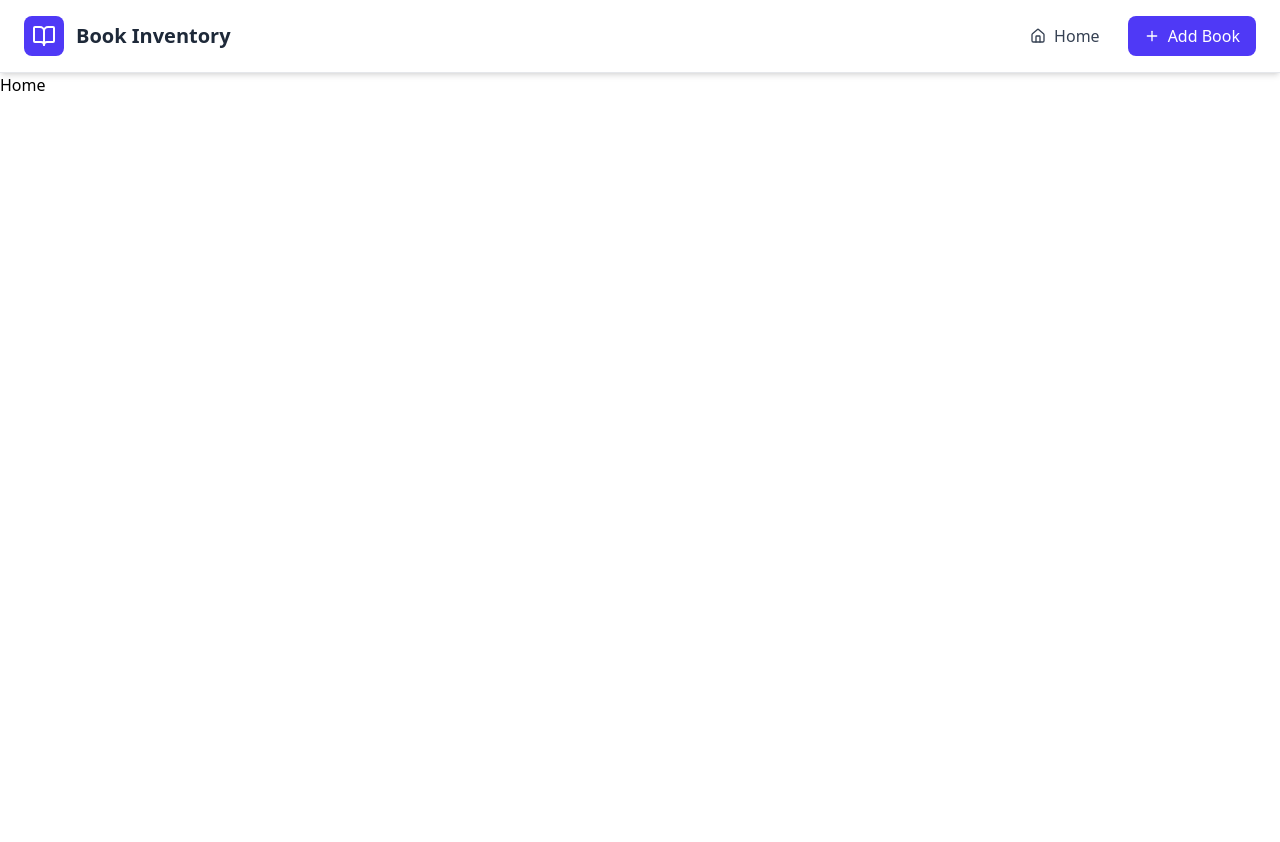
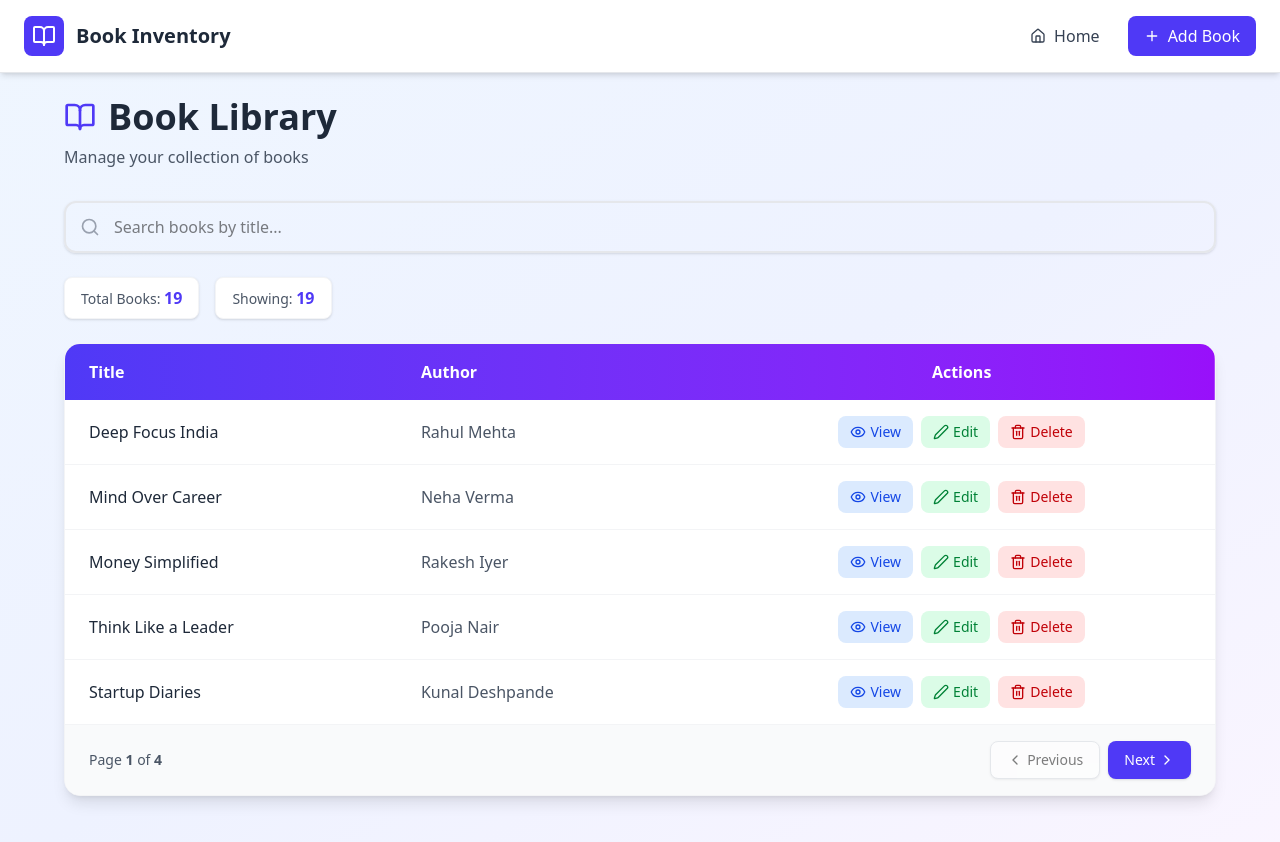
Before and after one commit to HVR2511/Book-Inventory-System, a React (Vite) app: page / in a window 1280 px wide. Shown: the top 842 px of the page. Before the commit the page ends 800 px from the top, so only its background shows below. Built offline with nearby package versions, Linux system fonts and the light colour scheme; data requests are answered from the project's data file.

Commit message:
in home page

```diff
--- a/src/pages/Home.jsx
+++ b/src/pages/Home.jsx
@@ -1,6 +1,154 @@
-const Home = () => {
-    return (
-        <h1>Home</h1>
-    )
+import { useEffect, useState } from "react";
+import { getBooks, deleteBook } from "../services/BookApi";
+import { Link } from "react-router-dom";
+import { Search, Eye, Edit2, Trash2, ChevronLeft, ChevronRight, BookOpen } from "lucide-react";
+
+export default function Home() {
+  const [books, setBooks] = useState([]);
+  const [search, setSearch] = useState("");
+  const [page, setPage] = useState(1);
+  const perPage = 5;
+
+  useEffect(() => {
+    getBooks().then(setBooks);
+  }, []);
+
+  const handleDelete = async (id) => {
+    if (window.confirm("Are you sure you want to delete this book?")) {
+      await deleteBook(id);
+      setBooks(books.filter(b => b.id !== id));
+    }
+  };
+
+  const filtered = books.filter(b =>
+    b.title.toLowerCase().includes(search.toLowerCase())
+  );
+
+  const paginated = filtered.slice((page-1)*perPage, page*perPage);
+  const totalPages = Math.ceil(filtered.length / perPage);
+
+  return (
+    <div className="min-h-screen bg-gradient-to-br from-blue-50 via-indigo-50 to-purple-50 p-6">
+      <div className="max-w-6xl mx-auto">
+        {/* Header */}
+        <div className="mb-8">
+          <div className="flex items-center gap-3 mb-2">
+            <BookOpen className="w-8 h-8 text-indigo-600" />
+            <h1 className="text-4xl font-bold text-gray-800">Book Library</h1>
+          </div>
+          <p className="text-gray-600">Manage your collection of books</p>
+        </div>
+
+        {/* Search Bar */}
+        <div className="mb-6 relative">
+          <Search className="absolute left-4 top-1/2 transform -translate-y-1/2 text-gray-400 w-5 h-5" />
+          <input
+            className="w-full pl-12 pr-4 py-3 border-2 border-gray-200 rounded-xl focus:ring-2 focus:ring-indigo-500 focus:border-indigo-500 transition-all shadow-sm"
+            placeholder="Search books by title..."
+            value={search}
+            onChange={e => setSearch(e.target.value)}
+          />
+        </div>
+
+        {/* Stats */}
+        <div className="mb-6 flex gap-4">
+          <div className="bg-white rounded-lg px-4 py-2 shadow-sm border border-gray-100">
+            <span className="text-sm text-gray-600">Total Books: </span>
+            <span className="font-semibold text-indigo-600">{books.length}</span>
+          </div>
+          <div className="bg-white rounded-lg px-4 py-2 shadow-sm border border-gray-100">
+            <span className="text-sm text-gray-600">Showing: </span>
+            <span className="font-semibold text-indigo-600">{filtered.length}</span>
+          </div>
+        </div>
+
+        {/* Table Card */}
+        <div className="bg-white rounded-2xl shadow-lg overflow-hidden border border-gray-100">
+          <div className="overflow-x-auto">
+            <table className="w-full">
+              <thead>
+                <tr className="bg-gradient-to-r from-indigo-600 to-purple-600 text-white">
+                  <th className="px-6 py-4 text-left font-semibold">Title</th>
+                  <th className="px-6 py-4 text-left font-semibold">Author</th>
+                  <th className="px-6 py-4 text-center font-semibold">Actions</th>
+                </tr>
+              </thead>
+              <tbody className="divide-y divide-gray-100">
+                {paginated.length > 0 ? (
+                  paginated.map(b => (
+                    <tr key={b.id} className="hover:bg-indigo-50/50 transition-colors">
+                      <td className="px-6 py-4">
+                        <span className="font-medium text-gray-800">{b.title}</span>
+                      </td>
+                      <td className="px-6 py-4 text-gray-600">{b.author}</td>
+                      <td className="px-6 py-4">
+                        <div className="flex items-center justify-center gap-2">
+                          <Link
+                            to={`/book/${b.id}`}
+                            className="inline-flex items-center gap-1 px-3 py-1.5 bg-blue-100 text-blue-700 rounded-lg hover:bg-blue-200 transition-colors font-medium text-sm"
+                          >
+                            <Eye className="w-4 h-4" />
+                            View
+                          </Link>
+                          <Link
+                            to={`/edit/${b.id}`}
+                            className="inline-flex items-center gap-1 px-3 py-1.5 bg-green-100 text-green-700 rounded-lg hover:bg-green-200 transition-colors font-medium text-sm"
+                          >
+                            <Edit2 className="w-4 h-4" />
+                            Edit
+                          </Link>
+                          <button
+                            onClick={() => handleDelete(b.id)}
+                            className="inline-flex items-center gap-1 px-3 py-1.5 bg-red-100 text-red-700 rounded-lg hover:bg-red-200 transition-colors font-medium text-sm"
+                          >
+                            <Trash2 className="w-4 h-4" />
+                            Delete
+                          </button>
+                        </div>
+                      </td>
+                    </tr>
+                  ))
+                ) : (
+                  <tr>
+                    <td colSpan="3" className="px-6 py-12 text-center text-gray-500">
+                      <BookOpen className="w-12 h-12 mx-auto mb-3 text-gray-300" />
+                      <p className="text-lg">No books found</p>
+                      <p className="text-sm">Try adjusting your search</p>
+                    </td>
+                  </tr>
+                )}
+              </tbody>
+            </table>
+          </div>
+
+          {/* Pagination */}
+          {paginated.length > 0 && (
+            <div className="bg-gray-50 px-6 py-4 flex items-center justify-between border-t border-gray-100">
+              <div className="text-sm text-gray-600">
+                Page <span className="font-semibold">{page}</span> of <span className="font-semibold">{totalPages}</span>
+              </div>
+              <div className="flex gap-2">
+                <button
+                  onClick={() => setPage(p => Math.max(p-1,1))}
+                  disabled={page === 1}
+                  className="inline-flex items-center gap-1 px-4 py-2 bg-white border border-gray-300 rounded-lg hover:bg-gray-50 disabled:opacity-50 disabled:cursor-not-allowed transition-all font-medium text-sm shadow-sm"
+                >
+                  <ChevronLeft className="w-4 h-4" />
+                  Previous
+                </button>
+                <button
+                  onClick={() => setPage(p => p+1)}
+                  disabled={page >= totalPages}
+                  className="inline-flex items-center gap-1 px-4 py-2 bg-indigo-600 text-white rounded-lg hover:bg-indigo-700 disabled:opacity-50 disabled:cursor-not-allowed transition-all font-medium text-sm shadow-sm"
+                >
+                  Next
+                  <ChevronRight className="w-4 h-4" />
+                </button>
+              </div>
+            </div>
+          )}
+        </div>
+      </div>
+    </div>
+  );
 }
-export default Home;
```
